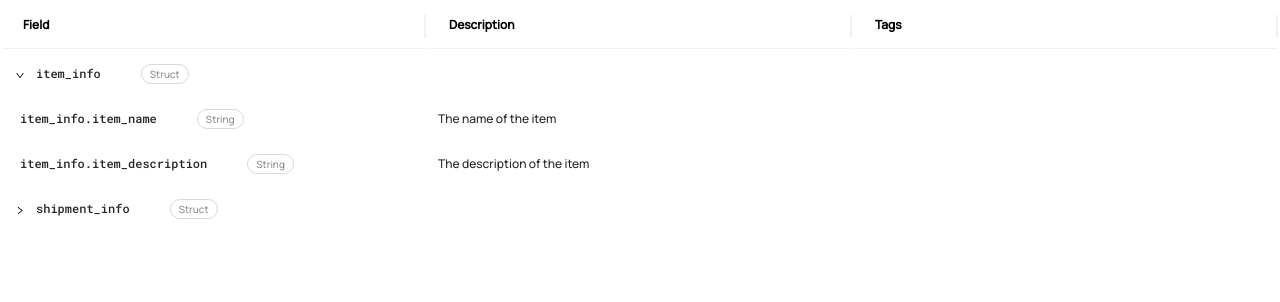
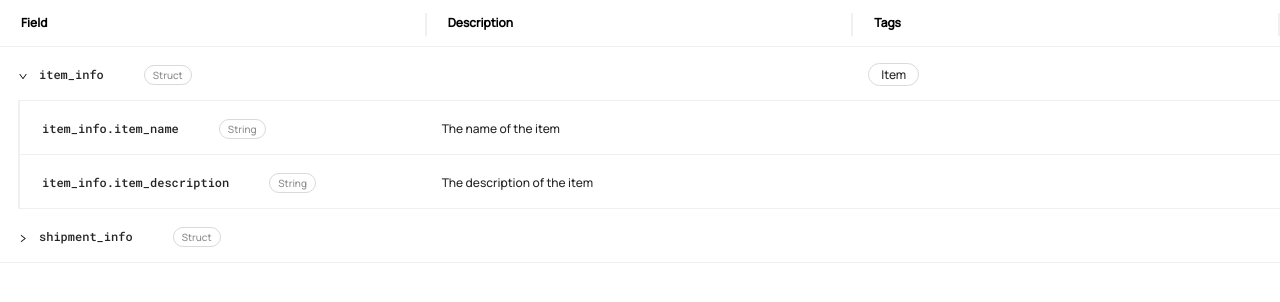
Before and after one commit to chris-collins13/acryl-ui, a React (Create React App) app in the folder nested-schema/: page / in a window 1280 px wide. Both pictures are taken after a click on the element 20 px from the left and 75 px from the top of the page. Shown: the top 302 px of the page. Built offline with nearby package versions, Linux system fonts and the light colour scheme.

Commit message:
add indents and tags

```diff
--- a/nested-schema/src/Page/NestedSchemaTable/NestedSchemaTableView.tsx
+++ b/nested-schema/src/Page/NestedSchemaTable/NestedSchemaTableView.tsx
@@ -24,6 +24,7 @@ function NestedSchemaTableView(props: Props) {
             <TableBody>
                 {rootRows.map((fieldPath) => (
                     <Row
+                        key={fieldPath}
                         fieldPath={fieldPath}
                         displayedRows={displayedRows}
                         differentRows={differentRows}
@@ -37,6 +38,7 @@ function NestedSchemaTableView(props: Props) {
 const TableBody = styled.tbody``;
 
 const Table = styled.table`
+    border-collapse: collapse;
     font-weight: 500;
     width: 100%;
 `;
--- a/nested-schema/src/Page/NestedSchemaTable/Row/Row.tsx
+++ b/nested-schema/src/Page/NestedSchemaTable/Row/Row.tsx
@@ -20,10 +20,15 @@ function Row(props: Props) {
         setIsExpanded(!isExpanded);
     }
 
+    const numIndents = fieldPath.split(".").length - 1;
+
     return (
         <>
             <RowWrapper>
-                <TableData>
+                <TableData numIndents={numIndents}>
+                    {[...Array(numIndents)].map((_indent, index) => (
+                        <Indent key={index} indentIndex={index} />
+                    ))}
                     {!!row.children.length && (
                         <>
                             {isExpanded ? (
@@ -39,10 +44,17 @@ function Row(props: Props) {
                 <TableData>
                     <Description>{row.description}</Description>
                 </TableData>
+                <TableData>
+                    <Description>
+                        {row.tags &&
+                            row.tags.map((tag) => <Tag key={tag}>{tag}</Tag>)}
+                    </Description>
+                </TableData>
             </RowWrapper>
             {isExpanded &&
                 row.children.map((child) => (
                     <Row
+                        key={child}
                         fieldPath={child}
                         displayedRows={displayedRows}
                         differentRows={differentRows}
@@ -55,6 +67,19 @@ function Row(props: Props) {
 const RowWrapper = styled.tr`
     border-bottom: 1px solid #f0f0f0;
     min-height: 50px;
+`;
+
+const Indent = styled.div<{ indentIndex: number }>`
+    background-color: white;
+    border-right: 2px solid #f0f0f0;
+    display: inline-block;
+    height: calc(100% + 2px);
+    position: absolute;
+    top: -1px;
+    left: calc(
+        ${(props) => `${props.indentIndex} * 19px + ${props.indentIndex}px`}
+    );
+    width: 18px;
 `;
 
 const FieldPath = styled.span`
@@ -90,8 +115,15 @@ const StyledDownArrow = styled(DownOutlined)`
     }
 `;
 
-const TableData = styled.td`
-    padding: 10px;
+const TableData = styled.td<{ numIndents?: number }>`
+    border-bottom: 1px solid #f0f0f0;
+    padding: 15px;
+    position: relative;
+
+    ${(props) =>
+        props.numIndents
+            ? `padding-left: calc(15px + ${props.numIndents} * 19px);`
+            : ""}
 `;
 
 const Description = styled.span`
@@ -100,4 +132,13 @@ const Description = styled.span`
     line-height: 20px;
 `;
 
+const Tag = styled.span`
+    border: 1px solid #d9d9d9;
+    border-radius: 25px;
+    color: #262626;
+    font-size: 12px;
+    line-height: 20px;
+    padding: 2px 12px;
+`;
+
 export default Row;
```
